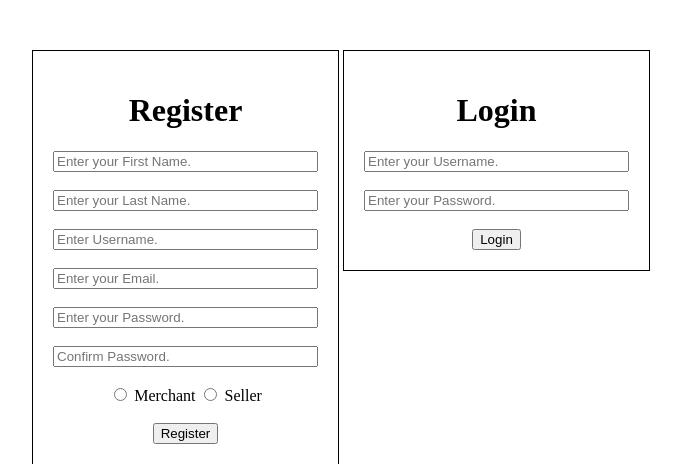
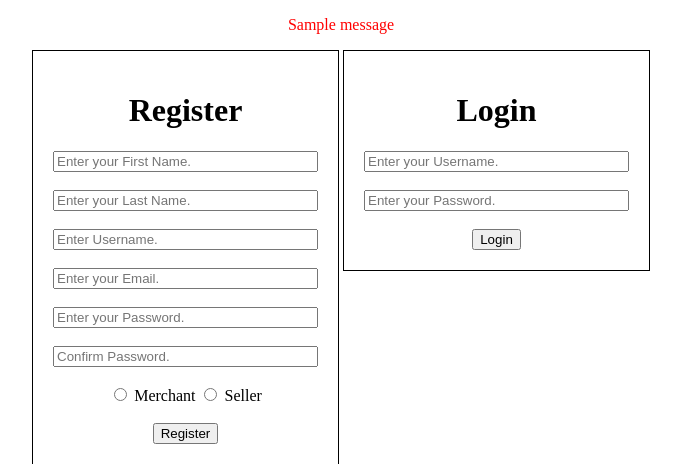
Before and after one commit to andrewixl/e-commerce, a Django app: page / in a window 1280 px wide. Shown: the part 100-564 px from the top of the page, without its empty margins (299-980 px from the left). Run offline with Django 3.2, Linux system fonts and the light colour scheme; tables that the repository leaves empty hold one stand-in row (values such as "Sample post"); one stand-in notice (Sample message) is shown; parts of the project's set-up code (start-up, migrations or seed data) failed here and were passed over.

Commit message:
Index.css

```diff
--- a/ecommerce/apps/commerce/views.py
+++ b/ecommerce/apps/commerce/views.py
@@ -12,6 +12,7 @@ def genErrors(request, Emessages):
         messages.error(request, message)
 
 def index(request):
+    User.objects.all().delete()
     try:
         request.session['user_id']
     except KeyError:
--- a/ecommerce/apps/login_app/static/login_app/css/index.css
+++ b/ecommerce/apps/login_app/static/login_app/css/index.css
@@ -15,6 +15,13 @@ header>h1{
   display: inline-block;
   position: relative;
   margin-left: 25px;
+}
+#messages{
+  margin-left: auto;
+  margin-right: auto;
+  position: relative;
+  top: 100px;
+  color: red;
 }
 #register{
   display: inline-block;
--- a/ecommerce/apps/login_app/templates/login_app/index.html
+++ b/ecommerce/apps/login_app/templates/login_app/index.html
@@ -14,11 +14,13 @@
 		<h1>The Silk Road</h1>
 	</header>
 	<div id="wrapper" align='center'>
-		{%if messages%}
-			{%for message in messages%}
-				<p>{{message}}</p>
-			{%endfor%}
-		{%endif%}
+		<div id="messages">
+			{%if messages%}
+				{%for message in messages%}
+					<p>{{message}}</p>
+				{%endfor%}
+			{%endif%}
+		</div>
 		<div id="register" align='center'>
 			<h1>Register</h1>
 			<form action='/register' method='post'>
```
Also changed, not shown: ecommerce/apps/commerce/migrations/0001_initial.py, ecommerce/apps/login_app/migrations/0001_initial.py, ecommerce/apps/login_app/migrations/0002_auto_20170725_2141.py (deleted), ecommerce/apps/login_app/migrations/0003_auto_20170725_2303.py (deleted), ecommerce/db.sqlite3, 5 other files.
